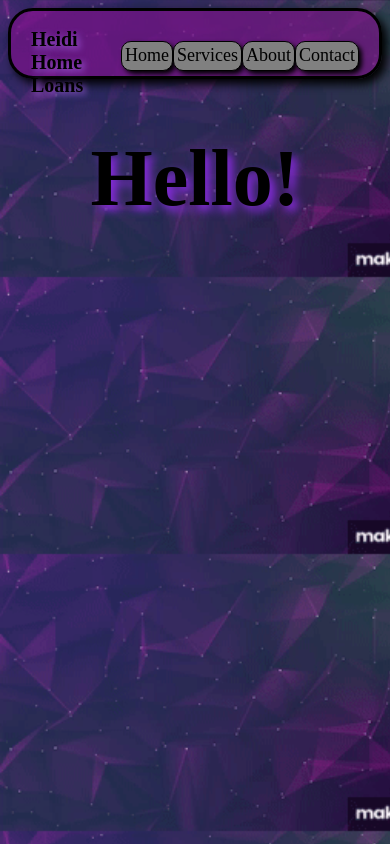
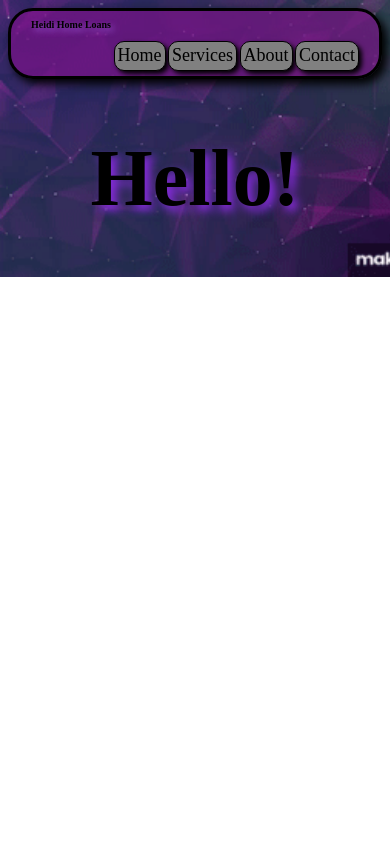
Before and after one commit to psycomike93/HeidiHomeLoans, a React (Vite) app: page /#/ in a window 390 px wide. Built offline with nearby package versions, Linux system fonts and the light colour scheme; a web font is replaced by a local one.

Commit message:
new commit

```diff
--- a/src/index.css
+++ b/src/index.css
@@ -1,6 +1,7 @@
 html{
     background-image:url(/PLines.gif) ;
     background-size: cover;
+    background-repeat: no-repeat;
 }
 
 .navbar{
@@ -51,7 +52,7 @@ h2{
 
   }
   h2{
-    font-size: 20px;
+    font-size: 10px;
   }
   .navlink{
     color: black;
```
